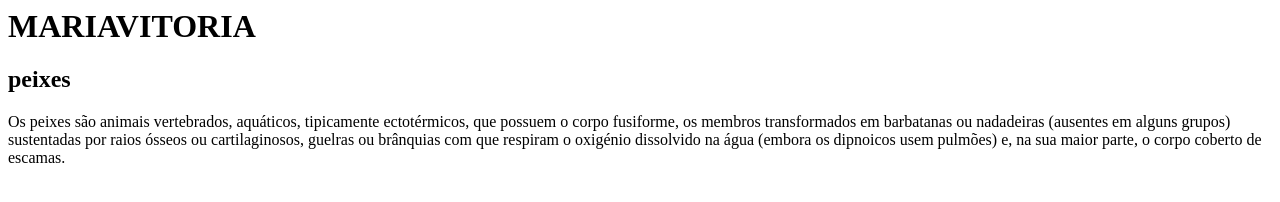
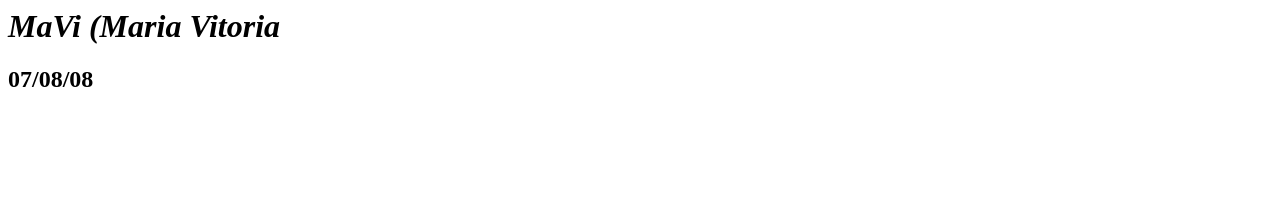
Before and after one commit to mariavitoria0708/arquivocema, a plain HTML site: page index.html in a window 1280 px wide. Drawn offline with Linux system fonts and the light colour scheme.

Commit message:
Update index.html

```diff
--- a/index.html
+++ b/index.html
@@ -1,3 +1,8 @@
-<h1>MARIAVITORIA</h1>
-<h2>peixes</h2>
-<p>Os peixes são animais vertebrados, aquáticos, tipicamente ectotérmicos, que possuem o corpo fusiforme, os membros transformados em barbatanas ou nadadeiras (ausentes em alguns grupos) sustentadas por raios ósseos ou cartilaginosos, guelras ou brânquias com que respiram o oxigénio dissolvido na água (embora os dipnoicos usem pulmões) e, na sua maior parte, o corpo coberto de escamas.</p>
+<h1><em text-align:center>MaVi (Maria Vitoria</em></h1>
+<h2>07/08/08</h2>
+<head>
+    <meta charset="UTF-8">
+    <title text-align:center> Site da MaVi<3 </title>
+    <link rel="stylesheet" href="style.css">
+    <link rel="stylesheet" href="style.css">
+<body>
```
